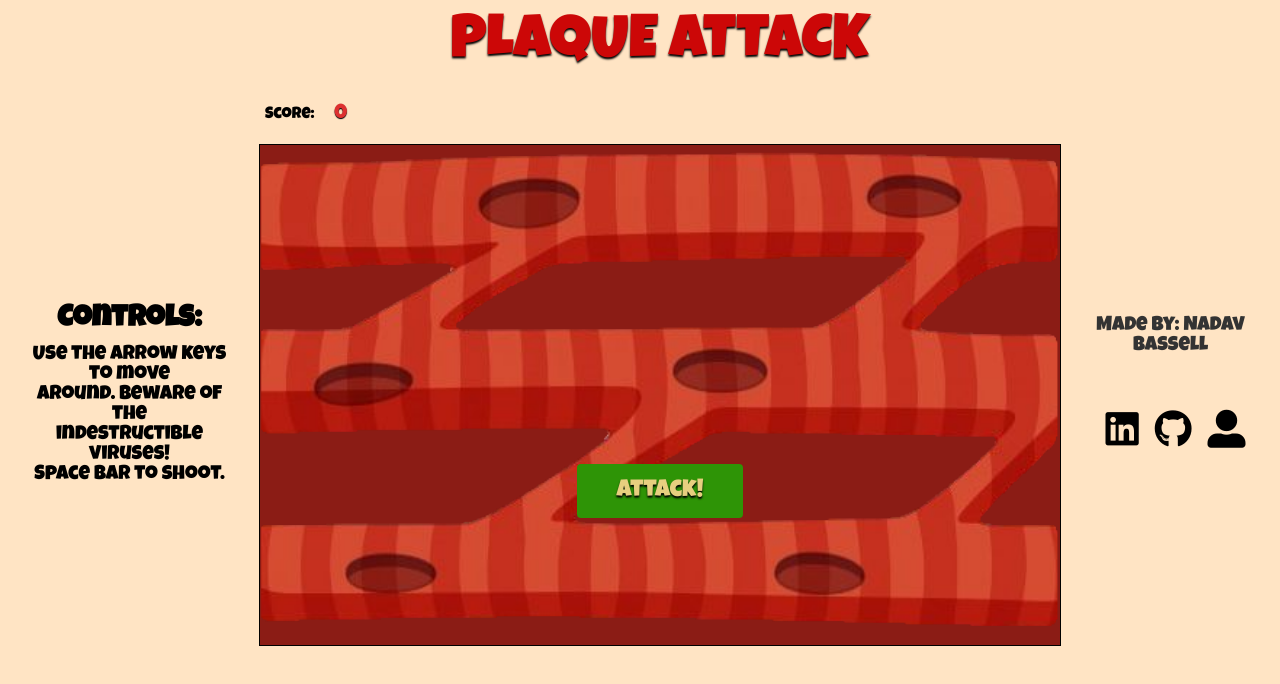
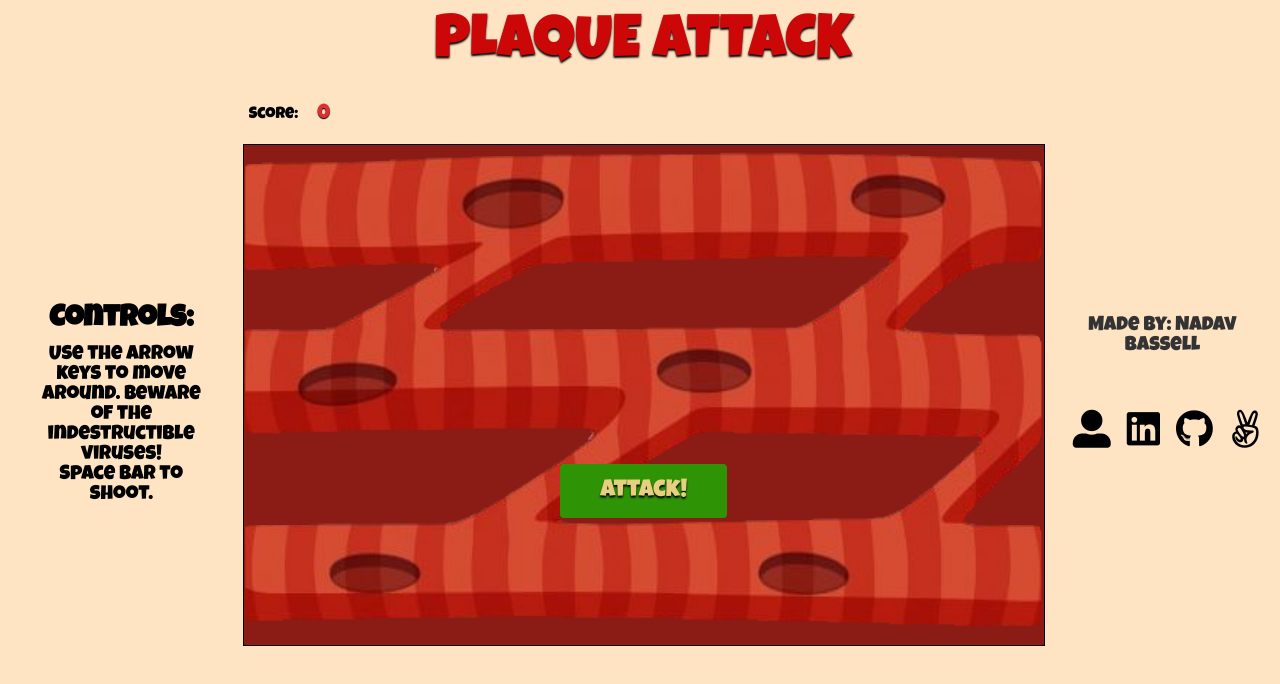
Before and after one commit to nbassell/Plaque-Attack, a website built with webpack: page index.html in a window 1280 px wide. Built offline with Linux system fonts and the light colour scheme.

Commit message:
add angellist icon, get rid of console.log

```diff
--- a/index.html
+++ b/index.html
@@ -44,9 +44,10 @@
         Made by: Nadav Bassell
       </div>
       <ul class="icons">
+        <li><a href="https://nbassell.github.io/" target="_blank"><i class="fas fa-user-alt"></i></a></li>
         <li><a href="https://www.linkedin.com/in/nbassell/" target="_blank"><i class="fab fa-linkedin"></i></a></li>
         <li><a href="https://github.com/nbassell" target="_blank"><i class="fab fa-github"></i></a></li>
-        <li><a href="https://nbassell.github.io/" target="_blank"><i class="fas fa-user-alt"></i></a></li>
+        <li><a href="https://angel.co/nbassell" target="_blank"><i class="fab fa-angellist"></i></i></a></li>
       </ul>
     </div>
   </div>
```
Also changed, not shown: dist/bundle.js, 1 other file.
